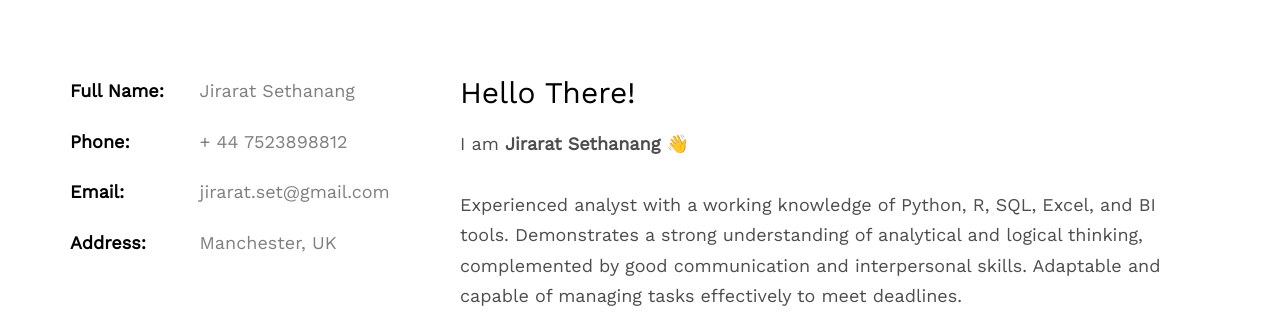
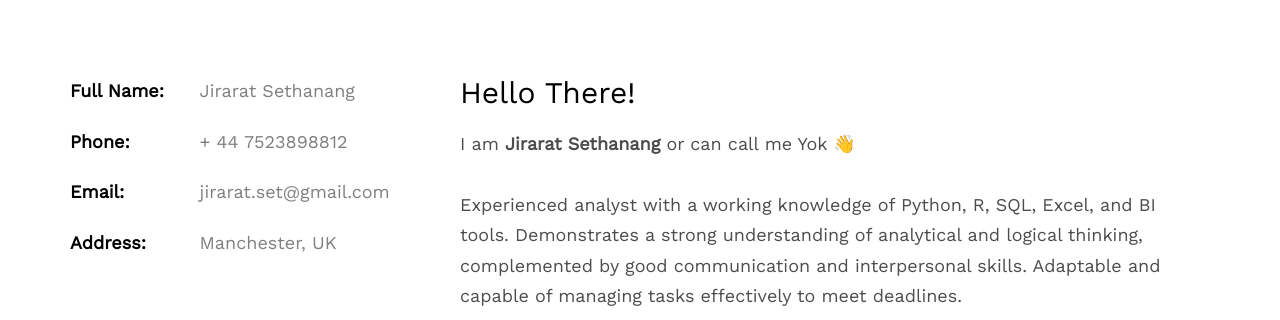
Before and after one commit to jiraratset/jirarat.github.io, a plain HTML site: page index.html in a window 1280 px wide. Shown: the part 1020-1340 px from the top of the page. Drawn offline with nearby package versions, Linux system fonts and the light colour scheme; some packages are replaced by stand-ins of ours; no server answers; files whose address does not match are found by name.

Commit message:
Update index.html

```diff
--- a/index.html
+++ b/index.html
@@ -85,7 +85,7 @@
 				</div>
 				<div class="col-md-8">
 					<h2>Hello There!</h2>
-					<p>I am <strong>Jirarat Sethanang</strong> 👋</p>
+					<p>I am <strong>Jirarat Sethanang</strong> or can call me Yok 👋</p>
 					<p>Experienced analyst with a working knowledge of Python, R, SQL, Excel, and BI tools. Demonstrates a strong understanding of analytical and logical thinking, complemented by good communication and interpersonal skills. Adaptable and capable of managing tasks effectively to meet deadlines.</p>
 					<p>
 						<ul class="fh5co-social-icons">
```
